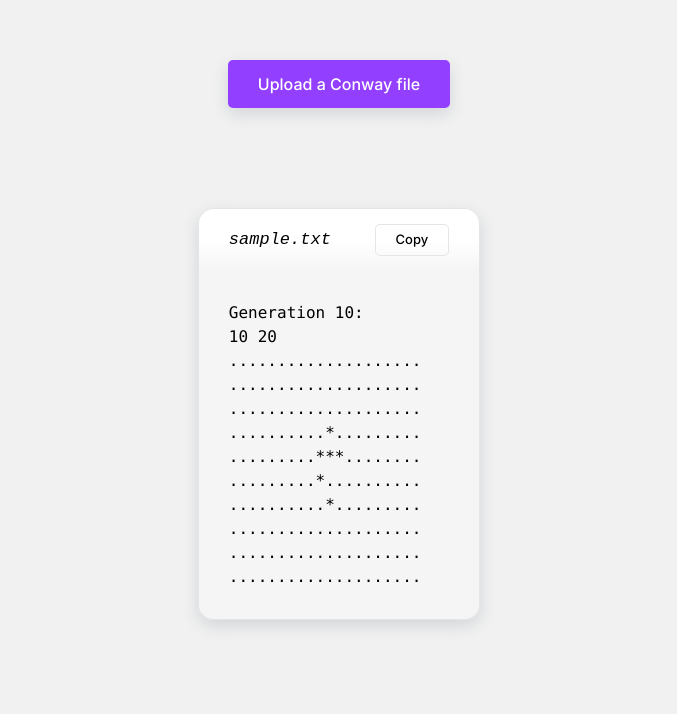
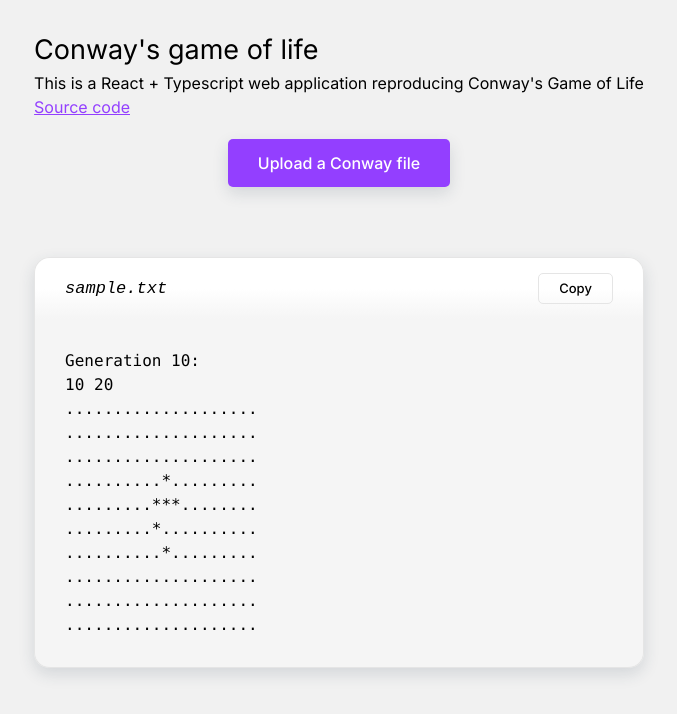
Before and after one commit to retini/conway-game-of-life, a React (Create React App) app: page / in a window 1280 px wide. Shown: the top 714 px of the page, without its empty margins (301-978 px from the left). Built offline with nearby package versions, Linux system fonts and the light colour scheme.

Commit message:
Show project's description and link to source code in `Main`

```diff
--- a/src/components/CustomFileInput/CustomFileInput.css
+++ b/src/components/CustomFileInput/CustomFileInput.css
@@ -1,10 +1,5 @@
 .customFileInput {
 	display: block;
-	height: max-content;
-	width: max-content;
-	position: relative;
-	z-index: 10;
-	padding: 30px;
 }
 
 .customFileInput .btn {
--- a/src/components/Main/Main.css
+++ b/src/components/Main/Main.css
@@ -4,6 +4,11 @@
 	padding: 30px 10px;
 }
 
+.main .customFileInput {
+	margin: 20px 0;
+	text-align: center;
+}
+
 .main .clipboardContent {
 	margin-top: 70px;
 }
--- a/src/components/Main/Main.tsx
+++ b/src/components/Main/Main.tsx
@@ -72,6 +72,15 @@ const Main = () => {
 				</>
 			) : (
 				<>
+					<h1>Conway's game of life</h1>
+					<p>This is a React + Typescript web application reproducing Conway's Game of Life</p>
+					<a
+						target='_blank'
+						rel='noopener noreferrer'
+						href='https://github.com/retini/conway-game-of-life.git'
+					>
+						Source code
+					</a>
 					<CustomFileInput onFileUpload={onFileUpload} />
 					{errorMessage && <Alert message={errorMessage} />}
 					<ClipboardContent title='sample.txt' content={CONWAY_FILE_SAMPLE} />
--- a/src/index.css
+++ b/src/index.css
@@ -67,6 +67,15 @@ h6 {
 	overflow-wrap: break-word;
 }
 
+h1 {
+	font-weight: 400;
+	font-size: 27px;
+}
+
+a {
+	color: var(--accent-primary);
+}
+
 .btn {
 	padding: 12px 30px;
 	background-color: var(--accent-primary);
```
